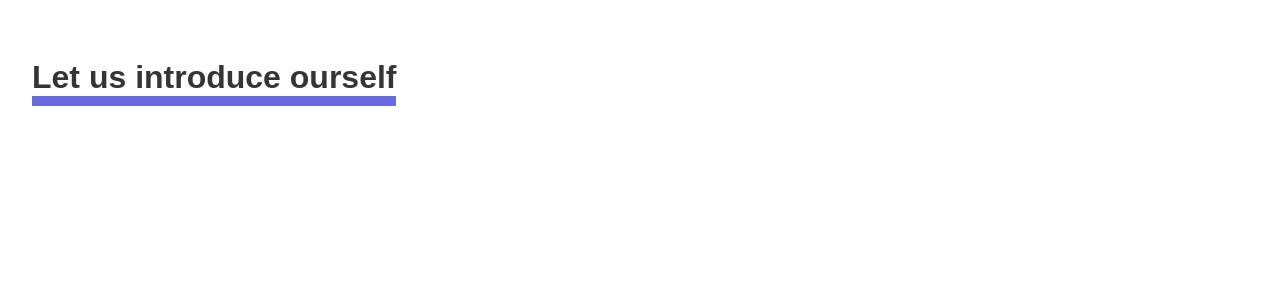
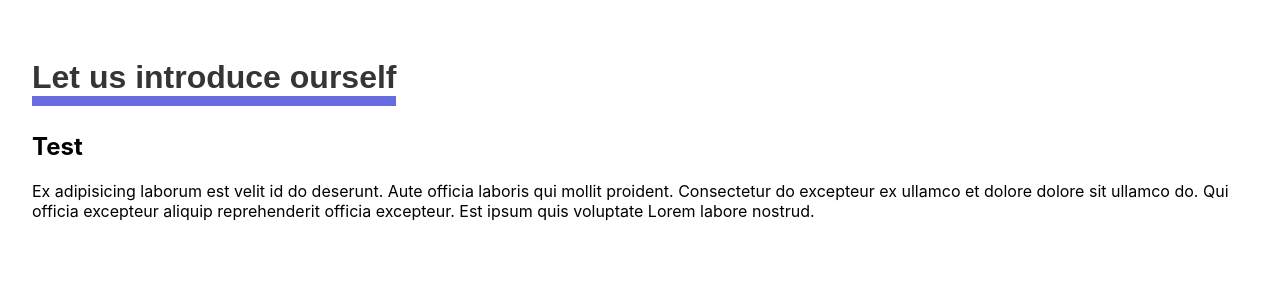
Before and after one commit to Petiazediter/CarAppRewrite, a React (Create React App) app in the folder car-app-frontend/: page /about in a window 1280 px wide. Shown: the top 300 px of the page. Built offline with nearby package versions, Linux system fonts and the light colour scheme.

Commit message:
Create new custom component for describe the page in segments.

```diff
--- a/car-app-frontend/src/components/about-page/About.tsx
+++ b/car-app-frontend/src/components/about-page/About.tsx
@@ -17,9 +17,23 @@ const Content = styled(Layout)({
     width: '100%'
 })
 
+const DescriptionWithIconStyled = styled('div')({
+
+})
+
 export function About() {
     return (
     <Content>
         <AboutHeader>Let us introduce ourself</AboutHeader>
+        <DescriptionWithIcon title="Test" description="Ex adipisicing laborum est velit id do deserunt. Aute officia laboris qui mollit proident. Consectetur do excepteur ex ullamco et dolore dolore sit ullamco do. Qui officia excepteur aliquip reprehenderit officia excepteur. Est ipsum quis voluptate Lorem labore nostrud."/>
     </Content>)
 }
+
+function DescriptionWithIcon({title, description} : { title: string, description: string}) {
+    return (
+        <DescriptionWithIconStyled>
+            <h1>{title}</h1>
+            <p>{description}</p>
+        </DescriptionWithIconStyled>
+    )
+}
```
